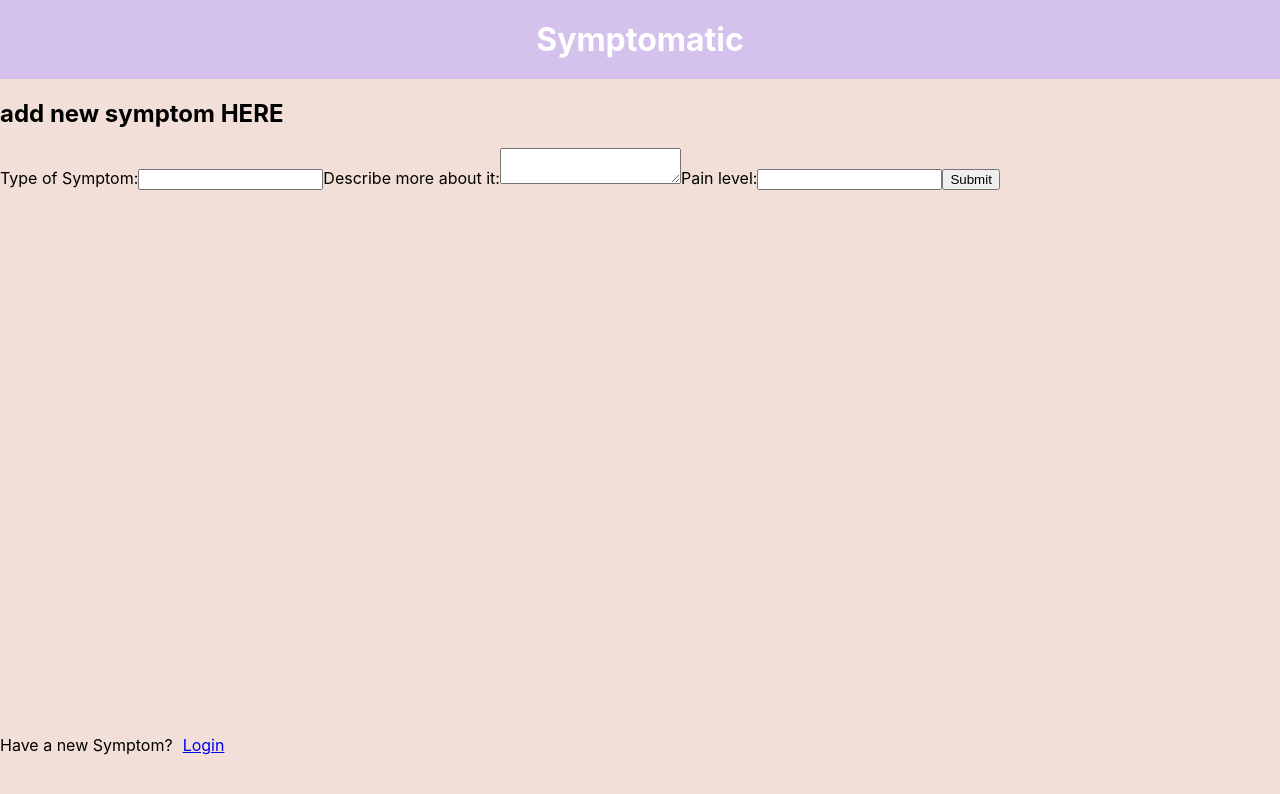
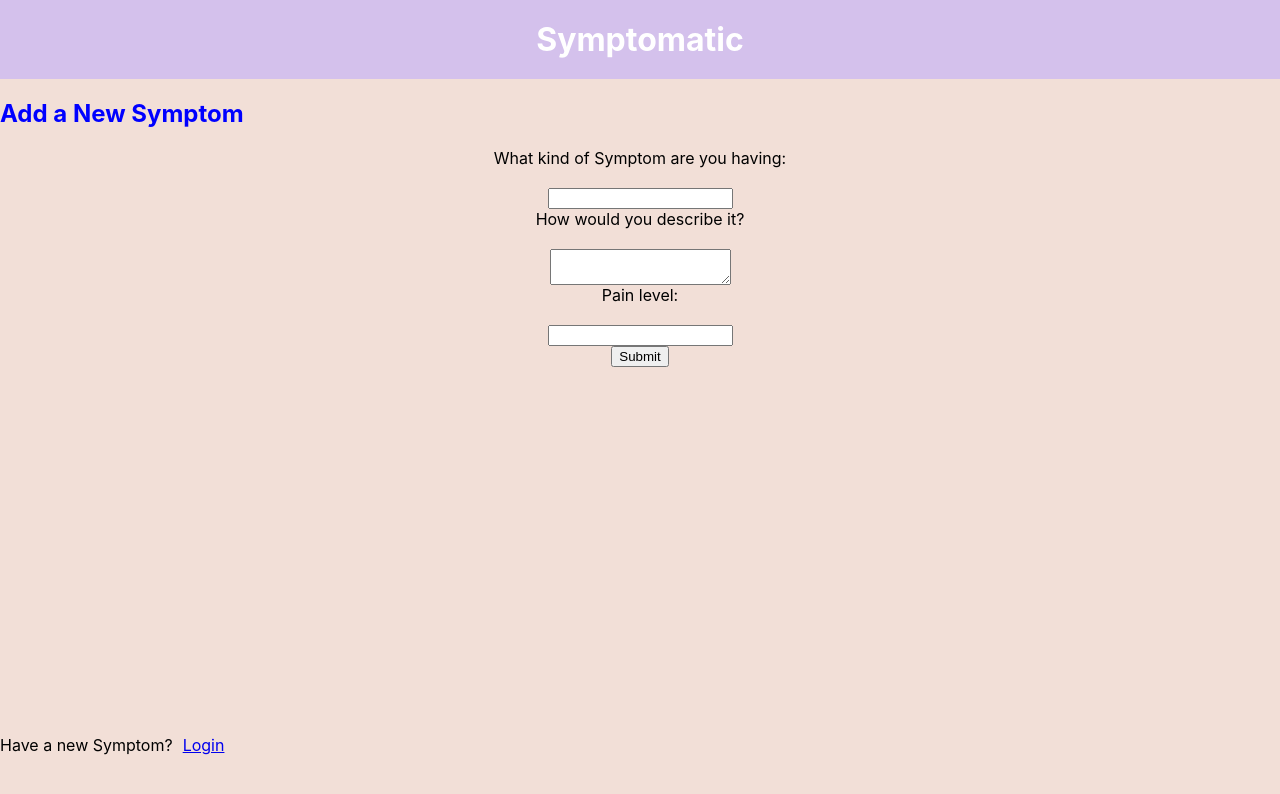
Before and after one commit to runnndmc/symptomatic, a React (Create React App) app in the folder client/: page /symptoms/new in a window 1280 px wide. Shown: the top 794 px of the page. Built offline with nearby package versions, Linux system fonts and the light colour scheme; no server answers.

Commit message:
styling and changing of the header and inclusion of the footer

```diff
--- a/client/src/components/SymptomCard.jsx
+++ b/client/src/components/SymptomCard.jsx
@@ -1,13 +1,14 @@
 import React from 'react'
 import {Link} from 'react-router-dom'
+
+import './symptomCard.css'
 
 const SymptomCard = (props) => {
     const {symptom, pain} = props
 
     return(
         <>
-            <h3>SYMPTOM</h3>
-            <p>{symptom}</p>
+            <h2 className='symptom-card-title'>{symptom}</h2>
             <p>{pain}</p>
         </>
     )
--- /dev/null
+++ b/client/src/components/symptomCard.css
@@ -0,0 +1,3 @@
+.symptom-card-title{
+    text-transform: uppercase;
+}
--- a/client/src/screens/AddSymptom.jsx
+++ b/client/src/screens/AddSymptom.jsx
@@ -1,5 +1,7 @@
 import React from "react";
 import { useState } from "react";
+
+import "./addSymptom.css";
 
 const AddSymptom = (props) => {
   const { createSubmit } = props;
@@ -18,10 +20,11 @@ const AddSymptom = (props) => {
   };
 
   return (
-    <div className="create-form">
-      <h2> add new symptom HERE</h2>
+    <div>
+      <h2 className="add-title">Add a New Symptom</h2>
 
       <form
+        className="create-form"
         onSubmit={(e) => {
           e.preventDefault();
           createSubmit(formData);
@@ -32,33 +35,36 @@ const AddSymptom = (props) => {
           });
         }}
       >
-        <label>
-          Type of Symptom:
+        <label>What kind of Symptom are you having:</label>
+        <br></br>
         <input
           type="text"
           name="symptom"
           value={symptom}
           onChange={handleChange}
         />
+
+        <label>
+          How would you describe it?
           </label>
-        <label>
-          Describe more about it:
+          <br></br>
           <textarea
             type="textarea"
             name="description"
             value={description}
             onChange={handleChange}
           />
-        </label>
+
         <label>
           Pain level:
+          </label>
+          <br></br>
           <input
             type="text"
             name="pain_level"
             value={pain_level}
             onChange={handleChange}
           />
-        </label>
         <button>Submit</button>
       </form>
     </div>
--- a/client/src/screens/Home.jsx
+++ b/client/src/screens/Home.jsx
@@ -9,7 +9,7 @@ const Home = (props) => {
     <>
       {currentUser ? (
         <>
-          <p className="username"> Hey, {currentUser.username}!</p>
+          <h2 className="username"> Hey, {currentUser.username}!</h2>
           <Link to={"/symptoms/new"}>
             <h3>Add New Symptom</h3>
           </Link>
--- a/client/src/screens/SymptomDetail.jsx
+++ b/client/src/screens/SymptomDetail.jsx
@@ -4,6 +4,7 @@ import { useEffect } from 'react'
 import { Link, useHistory, useParams } from 'react-router-dom'
 
 import {putSymptom} from '../services/symptoms.js'
+import Footer from '../shared/Footer.jsx'
 import EditSymptom from './EditSymptom'
 
 
@@ -37,8 +38,9 @@ const SymptomDetail = (props) => {
                         </Link>
                         <button onClick={() => handleDelete(symptom.id)}>Delete</button>
                     </div>
-                ) : <h2>Loading . . .</h2>
+                ) : <h2>You're Symptom was deleted!</h2>
             }
+            <Footer />
         </>
     )
 }
--- /dev/null
+++ b/client/src/screens/addSymptom.css
@@ -0,0 +1,9 @@
+.create-form{
+    display: flex;
+    flex-direction: column;
+    align-items: center;
+}
+
+.add-title{
+    color: blue
+}
--- a/client/src/screens/home.css
+++ b/client/src/screens/home.css
@@ -6,3 +6,7 @@
     background-color: turquoise;
     height: 80vh; */
 }
+
+.username{
+
+}
--- a/client/src/shared/Footer.jsx
+++ b/client/src/shared/Footer.jsx
@@ -7,6 +7,12 @@ const Footer = () => {
         <>
             <footer>
             <h2>This is the footer</h2>
+            <Link to={"/symptoms/new"}>
+            <h3>Add New Symptom</h3>
+          </Link>
+          <Link to={"/symptoms"}>
+            <h3>My Symptoms</h3>
+          </Link>
             </footer>
         </>
     )
--- a/client/src/shared/Header.jsx
+++ b/client/src/shared/Header.jsx
@@ -10,7 +10,7 @@ const Header = (props) => {
       <h1 className="logo">Symptomatic</h1>
       {currentUser ? (
         <div className="user-and-logout">
-          <p className="username"> Hey, {currentUser.username}!</p>
+          <p className="username">{currentUser.username} is logged in</p>
           <button onClick={handleLogout}>Logout</button>
         </div>
       ) : (
```
Lines whose indentation alone changed are shown as unchanged.
